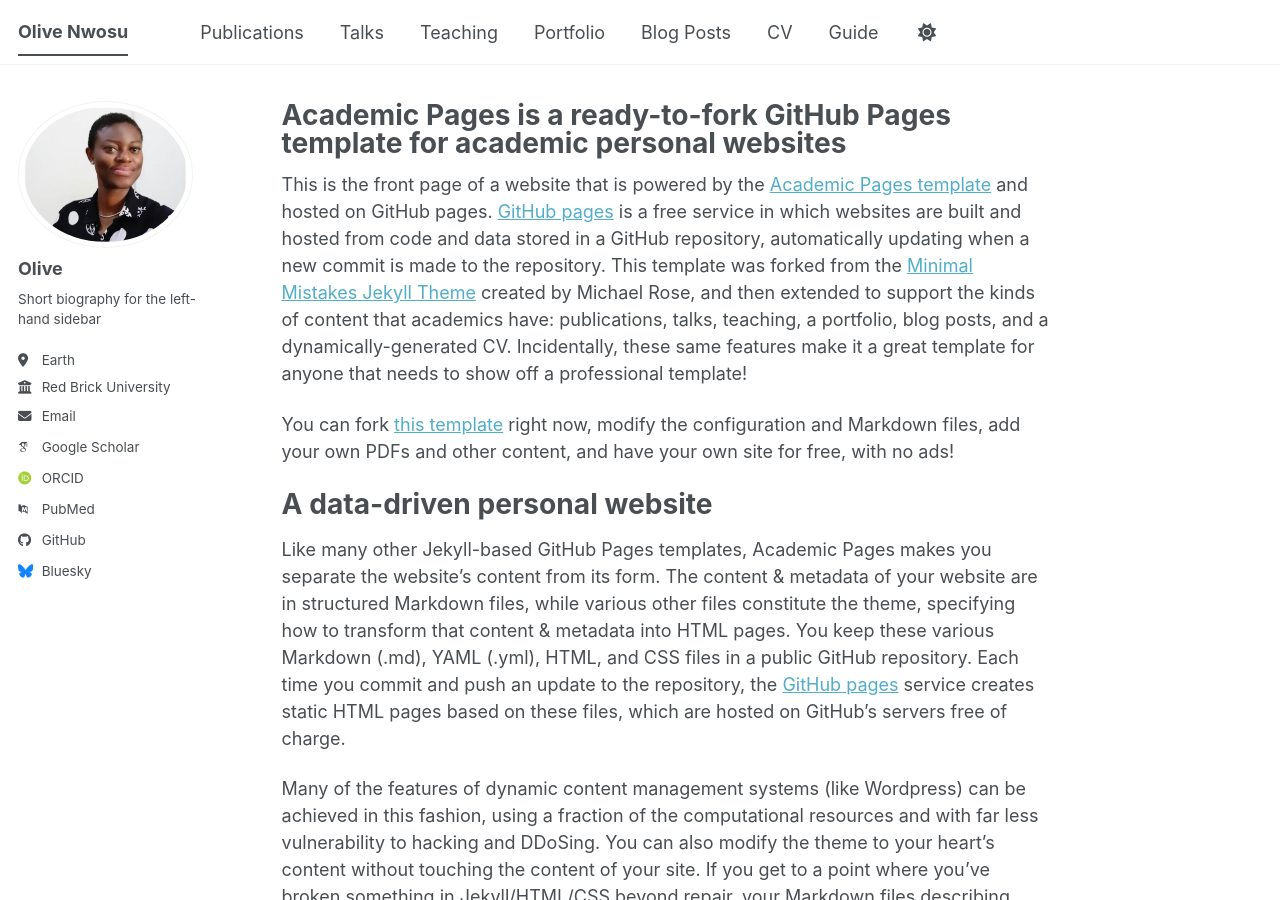
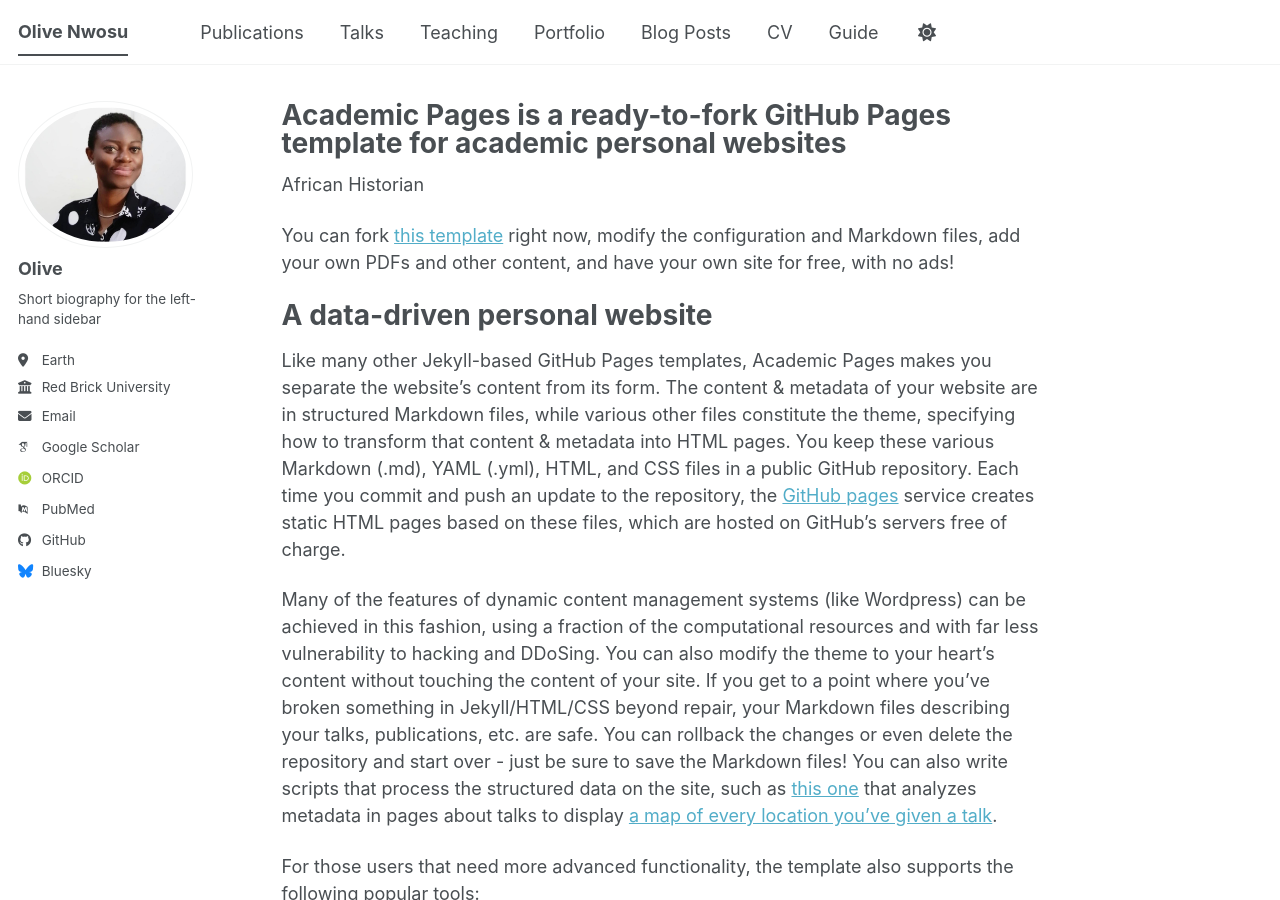
Before and after one commit to olivenwosu/olivenwosu.github.io, a Jekyll site: the page built from _pages/about.md, in a window 1280 px wide and 900 px high. Built offline with Jekyll 4.4.1, drawn with Linux system fonts in a browser that asks for light colours; some web fonts are replaced; a script bundle is joined from its source files by our own code; library files that are not in the unit come from our copies.

Commit message:
Update about.md
About changes

```diff
--- a/_pages/about.md
+++ b/_pages/about.md
@@ -7,7 +7,7 @@ redirect_from:
   - /about.html
 ---
 
-This is the front page of a website that is powered by the [Academic Pages template](https://github.com/academicpages/academicpages.github.io) and hosted on GitHub pages. [GitHub pages](https://pages.github.com) is a free service in which websites are built and hosted from code and data stored in a GitHub repository, automatically updating when a new commit is made to the repository. This template was forked from the [Minimal Mistakes Jekyll Theme](https://mmistakes.github.io/minimal-mistakes/) created by Michael Rose, and then extended to support the kinds of content that academics have: publications, talks, teaching, a portfolio, blog posts, and a dynamically-generated CV. Incidentally, these same features make it a great template for anyone that needs to show off a professional template!
+African Historian
 
  You can fork [this template](https://github.com/academicpages/academicpages.github.io) right now, modify the configuration and Markdown files, add your own PDFs and other content, and have your own site for free, with no ads!
 
```
